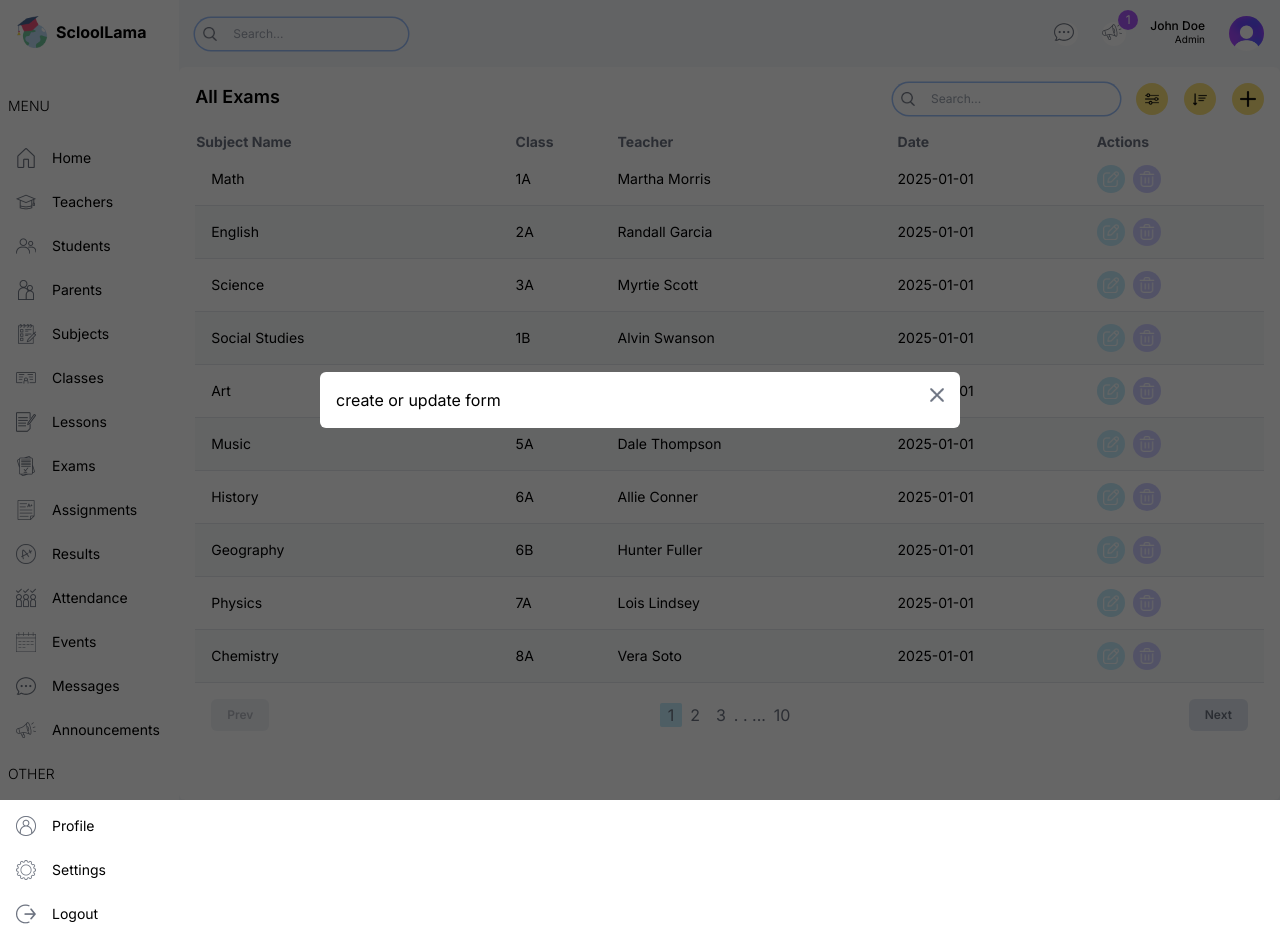
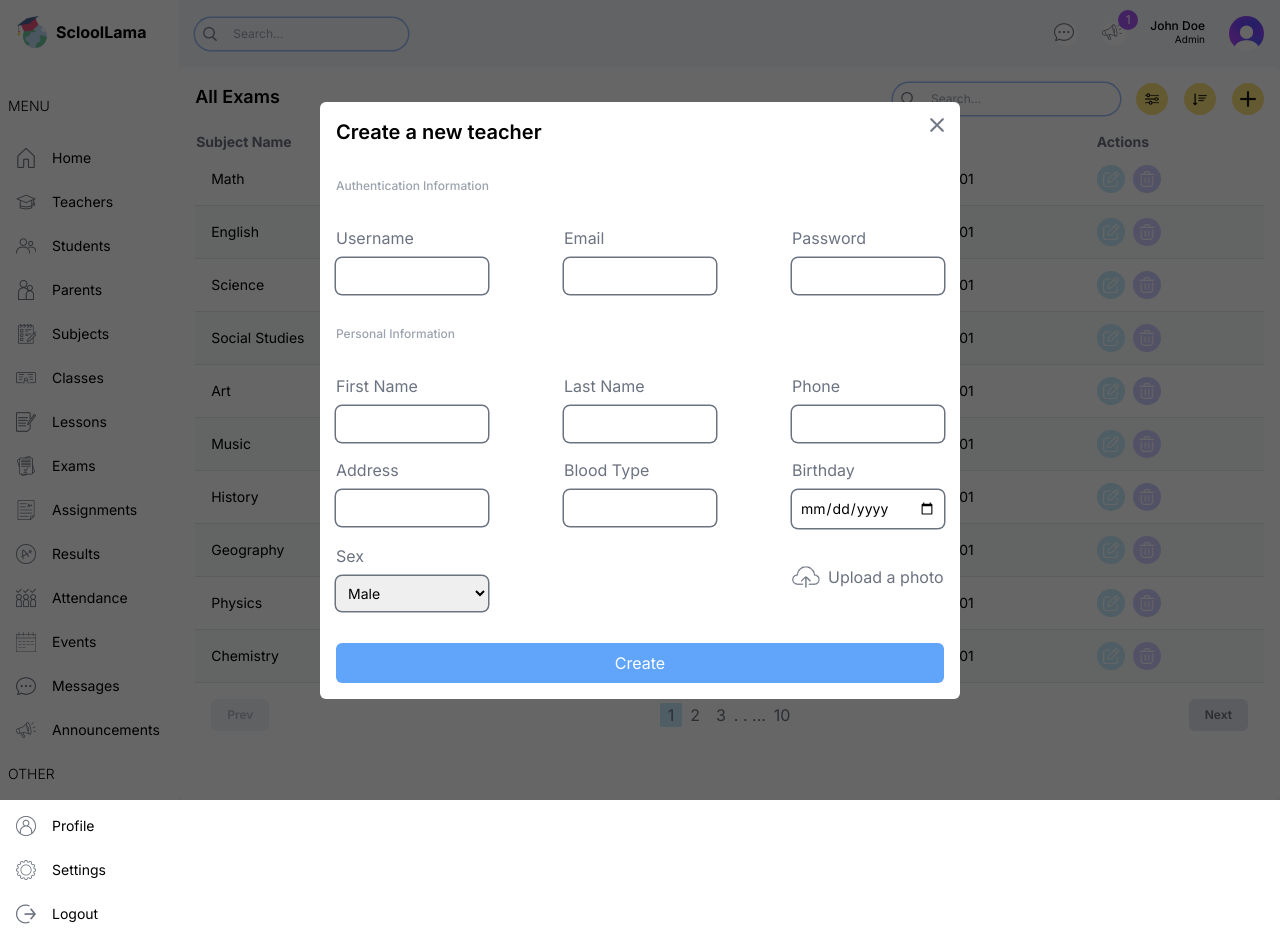
Before and after one commit to asif-hosain/School_-management_p, a Next.js app: page /list/exams in a window 1280 px wide. Both pictures are taken after a click on the button 1247 px from the left and 99 px from the top of the page. Built offline with nearby package versions, Linux system fonts and the light colour scheme.

Commit message:
teacher create form full

```diff
--- a/src/components/FormModal.tsx
+++ b/src/components/FormModal.tsx
@@ -2,6 +2,7 @@
 
 import Image from "next/image";
 import { useState } from "react";
+import TeacherForm from "./forms/TeacherForm";
 
 const FormModal = ({table,type,data,id}:{
     table:"teacher" | "student" | "parent" | "subject" |  "class" |  "lesson" |  "exam" |  "assignment" |  "result" |  "attendance" |  "announcement" ;
@@ -27,7 +28,7 @@ const FormModal = ({table,type,data,id}:{
             <button className="bg-red-700 text-white py-2 px-4 rounded-md border-none w-max self-center">Delete</button>
           </form>
         ) : (
-          "create or update form"
+          <TeacherForm type="create"/>
         );
       }
 
--- /dev/null
+++ b/src/components/InputField.tsx
@@ -0,0 +1,42 @@
+import { FieldError } from "react-hook-form";
+
+type inputFieldProps = {
+    label: string;
+    type?: string;
+    register: any;
+    name: string;
+    defaultValue?: string;
+    error?: FieldError;
+    inputProps?: React.IframeHTMLAttributes<HTMLInputElement>;
+
+
+}
+
+
+
+const InputField = ({
+
+    label,
+    type = "text",
+    register,
+    name,
+    defaultValue,
+    error,
+    inputProps,
+
+}: inputFieldProps) => {
+  return (
+    <div className='flex flex-col gap-2 w-full md:w-1/4'>
+    <label className='text-xm text-gray-500'>{label}</label>
+    <input type={type}{...register(name)} className='ring-[1.5px] ring-gray-500 p-2 rounded-md text-sm w-full'
+    {...inputProps}
+    defaultValue={defaultValue}
+    />
+    {error?.message && (
+        <p className='text-xs text-red-400'>{error?.message?.toString()}</p>
+        )}
+    </div>
+  );
+};
+
+export default InputField
--- a/src/components/forms/TeacherForm.tsx
+++ b/src/components/forms/TeacherForm.tsx
@@ -2,6 +2,8 @@
 import { useForm } from 'react-hook-form';
 import { zodResolver } from '@hookform/resolvers/zod';
 import {z} from 'zod';
+import InputField from '../InputField';
+import Image from 'next/image';
 
 const schema = z.object({
     username: z.string()
@@ -9,14 +11,17 @@ const schema = z.object({
     .max(20, { message: 'Username must be at most 20 characters long' }),
     email: z.string().email({message : "Invalid email address!"}),
     password: z.string().min(8, {message : "Password must be at least 8 characters long!"}),
-    firstname: z.string().min(1, {message : "First name is required!"}),
-    lastname: z.string().min(1, {message : "First name is required!"}),
+    firstName: z.string().min(1, {message : "First name is required!"}),
+    lastName: z.string().min(1, {message : "First name is required!"}),
     phone: z.string().min(1, {message : "Last name is required!"}),
     address: z.string().min(1, {message : "Phone no is required!"}),
+    bloodType: z.string().min(1, {message : "Blood type is required!"}),
     birthday: z.date({message : "Birthday is required!"}),
     sex: z.enum(["male","female"],{message : "Message is required!"}),
     img: z.instanceof(File,{ message : "Image is required"})
   });
+
+  type inputs = z.infer<typeof schema>;
 
 const TeacherForm = ({
     type,
@@ -31,13 +36,124 @@ const TeacherForm = ({
         register,
         handleSubmit,
         formState: { errors },
-      } = useForm({
+      } = useForm <inputs>({
         resolver: zodResolver(schema),
       });
 
+    const onSubmit = handleSubmit(dara=>{
+        console.log(data);
+    })
+
   return (
-    <form className="">
+    <form className="flex flex-col gap-8" onSubmit={onSubmit}>
+        <h1 className='text-xl font-semibold'>Create a new teacher</h1>
+        <span className='text-xs text-gray-400 font-medium'>Authentication Information</span>
 
+        <div className='flex justify-between flex-wrap gap-4'>
+        <InputField
+        label="Username"
+        name="username"
+        defaultValue= {data?.username}
+        register= {register}
+        error={errors.username}
+        />
+
+        <InputField
+                label="Email"
+                type='email'
+                name="email"
+                defaultValue= {data?.email}
+                register= {register}
+                error={errors.email}
+                />
+
+        <InputField
+                label="Password"
+                name="password"
+                type='password'
+                defaultValue= {data?.password}
+                register= {register}
+                error={errors.password}
+                />
+        </div>
+        <span className='text-xs text-gray-400 font-medium'>Personal Information</span>
+        <div className='flex justify-between flex-wrap gap-4'>
+        <InputField
+                label="First Name"
+                name="firstName"
+                defaultValue= {data?.firstName}
+                register= {register}
+                error={errors.firstName}
+        />
+
+        <InputField
+                label="Last Name"
+                name="lastName"
+                defaultValue= {data?.lastName}
+                register= {register}
+                error={errors.lastName}
+        />
+
+        <InputField
+                label="Phone"
+                type='phone'
+                name="phone"
+                defaultValue= {data?.phone}
+                register= {register}
+                error={errors.phone}
+        />
+
+        <InputField
+                label="Address"
+                type='address'
+                name="address"
+                defaultValue= {data?.address}
+                register= {register}
+                error={errors.address}
+        />
+
+        <InputField
+                label="Blood Type"
+                name="bloodType"
+                defaultValue= {data?.bloodType}
+                register= {register}
+                error={errors.bloodType}
+        />
+
+        <InputField
+                label="Birthday"
+                type='date'
+                name="birthday"
+                defaultValue= {data?.birthday}
+                register= {register}
+                error={errors.birthday}
+        />
+
+        <div className='flex flex-col gap-2 w-full md:w-1/4'>
+            <label className='text-xm text-gray-500 '>Sex </label>
+            <select className='ring-[1.5px] ring-gray-500 p-2 rounded-md text-sm w-full' {...register("sex")}defaultValue={data?.sex}>
+                <option value="male">Male</option>
+                <option value="female">Female</option>
+            </select>
+            {errors.sex?.message && (
+                <p className='text-xs text-red-400'>{errors.sex?.message?.toString()}</p>
+                )}
+          </div>
+
+          <div className='flex flex-col gap-2 w-full md:w-1/4 justify-center'>
+          <label className='text-xm text-gray-500 flex items-center gap-2 cursor-pointer' htmlFor='img'>
+          <Image src="/upload.png" alt="" width={28} height={28}/>
+          <span>Upload a photo</span>
+          </label>
+          <input type="file" id='img' {...register("img")} className='hidden'/>
+            {errors.img?.message && (
+                <p className='text-xs text-red-400'>{errors.img?.message?.toString()}</p>
+                )}
+
+          </div>
+
+          </div>
+        <button className='bg-blue-400 text-white p-2 rounded-md'>{type==="create"? "Create" : "Update"}</button>
     </form>
   )
 }
```
